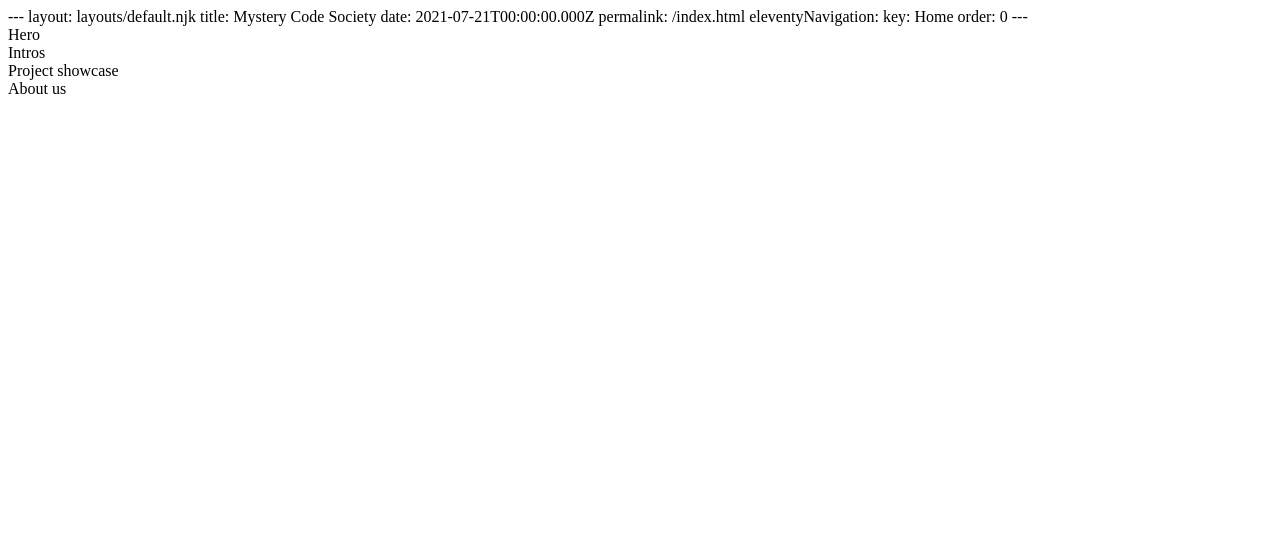
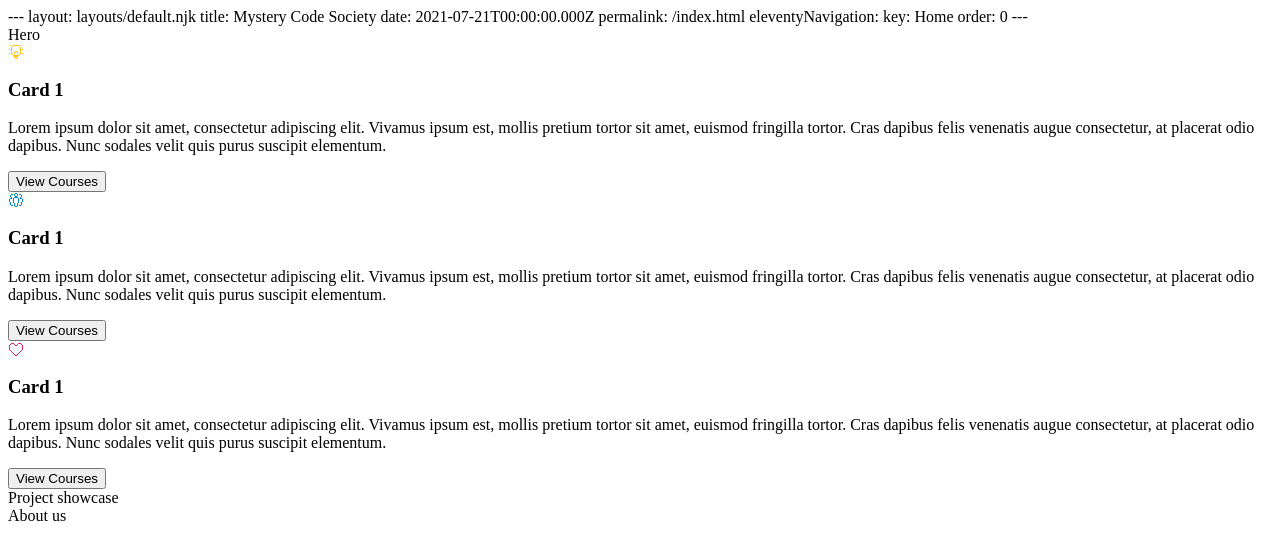
Before and after one commit to mysterycodesociety/mcs-web-2.0, a Node project: template pages/index.liquid in a window 1280 px wide. Shown: the top 560 px of the page. Run offline with Node 20 templates, Linux system fonts and the light colour scheme; the template is opened without the code that fills it, so the values that code supplies are empty; some libraries are stand-ins or nearby versions.

Commit message:
Intro + Flexbox
- added mq for flexbox
- intro section (needs real text)
- icons svgs

```diff
--- a/assets/styles/6-components/_card.scss
+++ b/assets/styles/6-components/_card.scss
@@ -7,7 +7,6 @@
         width: 65px;
         height: 65px;
         margin: 0 auto;
-        background-color: $main-green;
     }
 
     .card__copy {
--- a/pages/index.liquid
+++ b/pages/index.liquid
@@ -13,7 +13,66 @@
 </section>
 
 <section id="intros">
-  Intros
+  <div class="flex flex-row justify-content-space-around">
+    <div class="card">
+      <div class="card__icon">
+        <div class="image-container">
+          <img src="/assets/images/icon/lightbulb-on.svg">
+        </div>
+      </div>
+      <div class="card__copy">
+        <div class="card__title">
+          <h3>Card 1</h3>
+        </div>
+        <div class="card__description">
+          <p>Lorem ipsum dolor sit amet, consectetur adipiscing elit. Vivamus ipsum est, mollis pretium tortor sit amet, euismod fringilla tortor. Cras dapibus felis venenatis augue consectetur, at placerat odio dapibus. Nunc sodales velit quis purus suscipit elementum.</p>
+        </div>
+
+        <div class="card__button">
+          <button class="button button-light">View Courses</button>
+        </div>
+      </div>
+    </div>
+    <div class="card">
+      <div class="card__icon">
+        <div class="image-container">
+          <img src="/assets/images/icon/people-2.svg">
+        </div>
+      </div>
+      <div class="card__copy">
+        <div class="card__title">
+          <h3>Card 1</h3>
+        </div>
+        <div class="card__description">
+          <p>Lorem ipsum dolor sit amet, consectetur adipiscing elit. Vivamus ipsum est, mollis pretium tortor sit amet, euismod fringilla tortor. Cras dapibus felis venenatis augue consectetur, at placerat odio dapibus. Nunc sodales velit quis purus suscipit elementum.</p>
+        </div>
+
+        <div class="card__button">
+          <button class="button button-light">View Courses</button>
+        </div>
+      </div>
+    </div>
+    <div class="card">
+      <div class="card__icon">
+        <div class="image-container">
+            <img src="/assets/images/icon/heart-outline.svg">
+        </div>
+      </div>
+      <div class="card__copy">
+        <div class="card__title">
+          <h3>Card 1</h3>
+        </div>
+        <div class="card__description">
+          <p>Lorem ipsum dolor sit amet, consectetur adipiscing elit. Vivamus ipsum est, mollis pretium tortor sit amet, euismod fringilla tortor. Cras dapibus felis venenatis augue consectetur, at placerat odio dapibus. Nunc sodales velit quis purus suscipit elementum.</p>
+        </div>
+
+        <div class="card__button">
+          <button class="button button-light">View Courses</button>
+        </div>
+      </div>
+    </div>
+  </div>
+
 </section>
 
 <section id="project-showcase">
```
Also changed, not shown: assets/styles/5-layout/_flex-box.scss (+19 -0 lines), assets/images/icon/heart-outline.svg (added), assets/images/icon/lightbulb-on.svg (added), assets/images/icon/people-2.svg (added), 1 other file.
